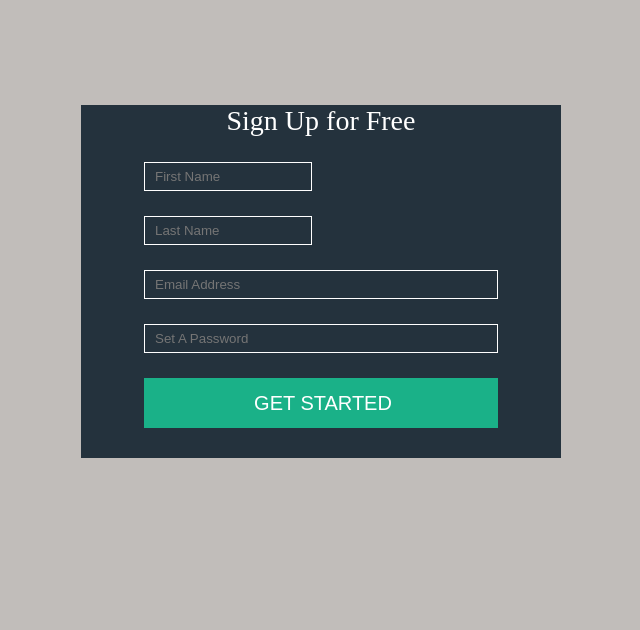
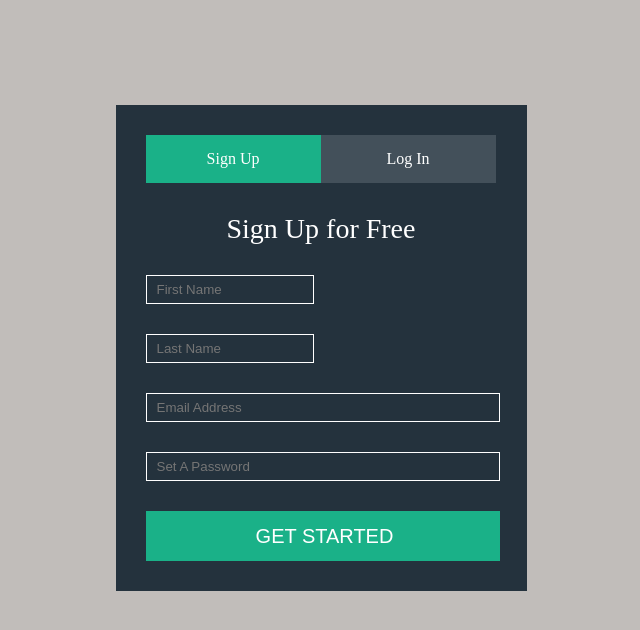
Before and after one commit to ANagornyuk/trainees-forms, a PHP site: page /tolik/form.html in a window 1280 px wide. Shown: the top 630 px of the page, without its empty margins (319-959 px from the left). Run offline with PHP 8.4, Linux system fonts and the light colour scheme.

Commit message:
add styles to login form

```diff
--- a/tolik/form.html
+++ b/tolik/form.html
@@ -8,7 +8,15 @@
 </head>
 <body>
 <div id="forms">
-  <div id="sign-up">
+  <div class="tabs">
+    <div class="sign-up-tab active">
+      Sign Up
+    </div>
+    <div class="log-in-tab">
+      Log In
+    </div>
+  </div>
+  <div id="sign-up active">
     <div class="text">Sign Up for Free</div>
     <form method="post">
       <input type="text" name="firstname" maxlength="30" placeholder="First Name" required class="fname">
@@ -18,16 +26,17 @@
       <br>
       <input type="password" name="password" placeholder="Set A Password" required class="password">
       <br>
-      <input type="button" value="GET STARTED" class="button">
+      <input type="submit" value="GET STARTED" class="button">
     </form>
   </div>
   <div id="log-in">
+    <div class="text">Log In</div>
     <form method="post">
-      <input type="text" name="login" maxlength="30" placeholder="login" required>
+      <input type="text" name="login" maxlength="30" placeholder="Login" required class="login">
+      <!--<br>-->
+      <input type="password" name="password" placeholder="Password" required class="password">
       <br>
-      <input type="password" name="password" placeholder="password" required>
-      <br>
-      <input type="button" value="GET STARTED" class="button">
+      <input type="submit" value="GET STARTED" class="button">
     </form>
   </div>
 </div>
--- a/tolik/style.css
+++ b/tolik/style.css
@@ -1,9 +1,10 @@
 body {
   /*text-align: center;*/
   background: #c1bdba;
+  color: white;
   padding: 5px 30px 15px 30px;
   /*padding-bottom: 15px;*/
-  width: 480px;
+  width: 411px;
   margin: auto;
   margin-top: 100px;
 }
@@ -11,10 +12,34 @@ body {
 input {
   width: 154px;
   height: 25px;
-  margin: 25px 0 0 0;
+  margin: 30px 0 0 0;
   padding-left: 10px;
   background-color: #24323d;
   border: solid 1px white;
+  color: white;
+}
+
+#sign-up, #log-in {
+  display: none;
+}
+
+#sign-up.active, #log-in.active {
+  display: none;
+}
+
+.sign-up-tab, .log-in-tab {
+  float: left;
+  width: 175px;
+  margin-top: 30px;
+  margin-bottom: 30px;
+  padding: 15px 0;
+  text-align: center;
+  background-color: #43505a;
+  color: white;
+}
+
+.sign-up-tab.active, .log-in-tab.active {
+  background-color: #1ab188;
 }
 
 .fname {
@@ -25,20 +50,17 @@ input {
   margin-right: 0;
 }
 
-.email, .password {
+.email, .password, .login {
   width: 340px;
 }
 
 #forms {
   background: #24323d;
-  padding-left: 63px;
-  padding-right: 63px;
-  padding-bottom: 30px;
-
+  padding: 0 30px 30px 30px;
 }
 
 #log-in {
-  display: none;
+  /*display: none;*/
 }
 
 .button {
```
